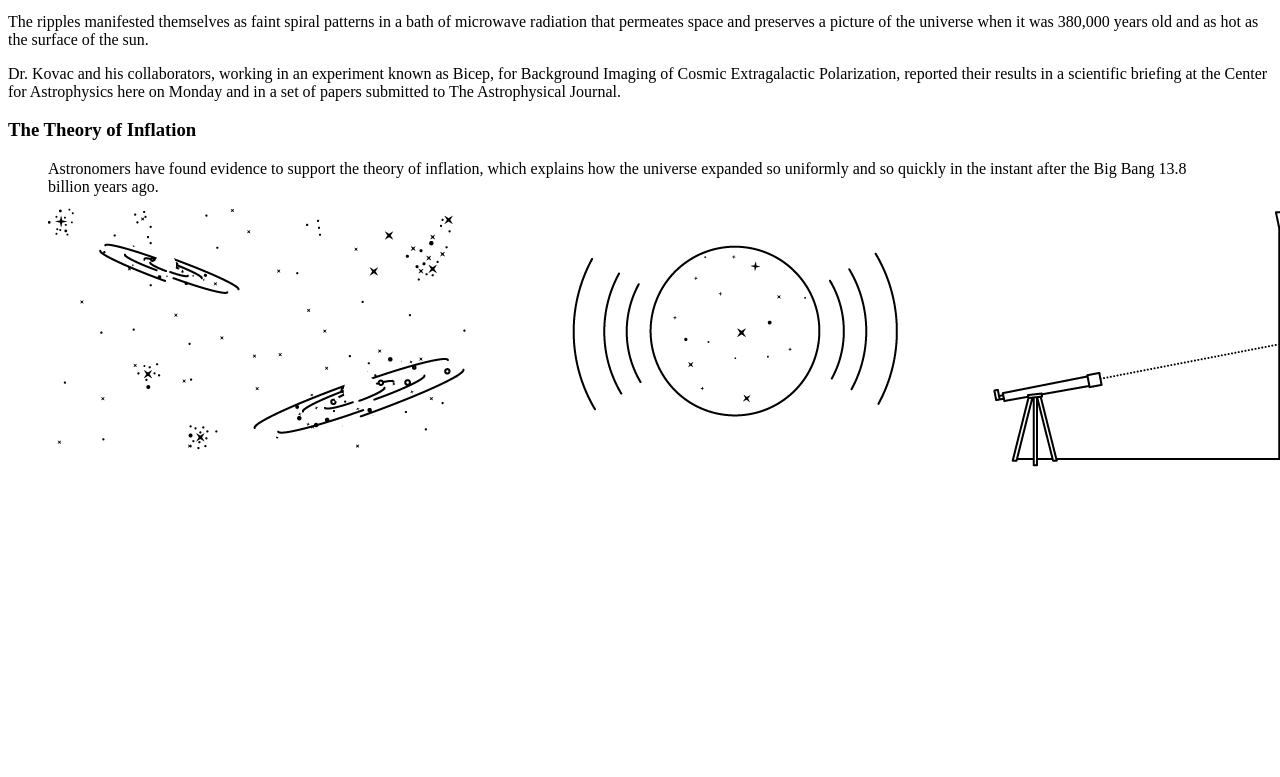
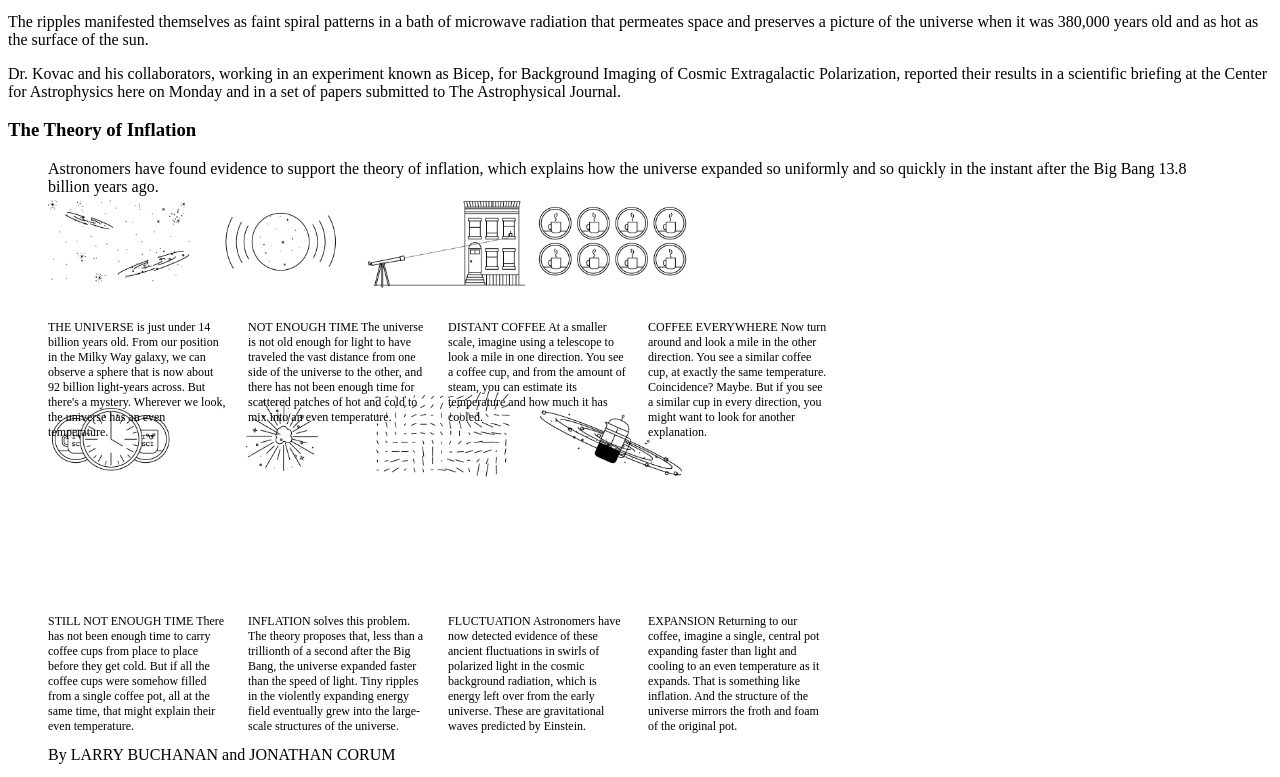
Before and after one commit to patrikis-angelos/Patrick-Saima, a plain HTML site: page article.html in a window 1280 px wide. Shown: the part 1161-1938 px from the top of the page. Drawn offline with Linux system fonts and the light colour scheme.

Commit message:
Inflation flex box

```diff
--- a/article.html
+++ b/article.html
@@ -9,6 +9,7 @@
     <article>
     <h1>Space Ripples Reveal Big Bang's Smoking Gun</h1>
 
+    <section>
         <figure>
             <img id = "main_img" src="images/18cosmos-superJumbo.jpg">
             <figcaption>Alan Guth was one of the first physicists to hypothesize the existence of inflation, which explains how the universe expanded so uniformly and so quickly in the instant after the Big Bang 13.8 billion years ago.Credit...Rick Friedman for The New York Times</figcaption>
@@ -37,10 +38,21 @@
         <p>He continued, “This is a signal from the very earliest universe, sending a telegram encoded in gravitational waves.”</p>
         <p>The ripples manifested themselves as faint spiral patterns in a bath of microwave radiation that permeates space and preserves a picture of the universe when it was 380,000 years old and as hot as the surface of the sun.</p>
         <p>Dr. Kovac and his collaborators, working in an experiment known as Bicep, for Background Imaging of Cosmic Extragalactic Polarization, reported their results in a scientific briefing at the Center for Astrophysics here on Monday and in a set of papers submitted to The Astrophysical Journal.</p>
+    </section>
+    <section>
         <h3>The Theory of Inflation</h3>
         <figure>
             <figcaption>Astronomers have found evidence to support the theory of inflation, which explains how the universe expanded so uniformly and so quickly in the instant after the Big Bang 13.8 billion years ago.</figcaption>
-        <img src="images/img1.png">
+            <div id="Inflation">
+                <p>THE UNIVERSE  is just under 14 billion years old. From our position in the Milky Way galaxy, we can observe a sphere that is now about 92 billion light-years across. But there's a mystery. Wherever we look, the universe has an even temperature.</p>
+                <p>NOT ENOUGH TIME  The universe is not old enough for light to have traveled the vast distance from one side of the universe to the other, and there has not been enough time for scattered patches of hot and cold to mix into an even temperature.</p>
+                <p>DISTANT COFFEE  At a smaller scale, imagine using a telescope to look a mile in one direction. You see a coffee cup, and from the amount of steam, you can estimate its temperature and how much it has cooled.</p>
+                <p>COFFEE EVERYWHERE  Now turn around and look a mile in the other direction. You see a similar coffee cup, at exactly the same temperature. Coincidence? Maybe. But if you see a similar cup in every direction, you might want to look for another explanation.</p>
+                <p>STILL NOT ENOUGH TIME  There has not been enough time to carry coffee cups from place to place before they get cold. But if all the coffee cups were somehow filled from a single coffee pot, all at the same time, that might explain their even temperature.</p>
+                <p>INFLATION  solves this problem. The theory proposes that, less than a trillionth of a second after the Big Bang, the universe expanded faster than the speed of light. Tiny ripples in the violently expanding energy field eventually grew into the large-scale structures of the universe.</p>
+                <p>FLUCTUATION  Astronomers have now detected evidence of these ancient fluctuations in swirls of polarized light in the cosmic background radiation, which is energy left over from the early universe. These are gravitational waves predicted by Einstein.</p>
+                <p>EXPANSION  Returning to our coffee, imagine a single, central pot expanding faster than light and cooling to an even temperature as it expands. That is something like inflation. And the structure of the universe mirrors the froth and foam of the original pot.</p>
+            </div>
             <figcaption>By LARRY BUCHANAN and JONATHAN CORUM</figcaption>
         </figure>
         <p>Dr. Kovac said the chance that the results were a fluke was only one in 10 million.</p>
@@ -64,6 +76,8 @@
         <p>Lawrence M. Krauss of Arizona State and others also emphasized the need for confirmation, noting that the new results exceeded earlier estimates based on temperature maps of the cosmic background by the European Space Agency’s Planck satellite and other assumptions about the universe.</p>
         <p>“So we will need to wait and see before we jump up and down,” Dr. Krauss said.</p>
         <p>Corroboration might not be long in coming. The Planck spacecraft will report its own findings this year. At least a dozen other teams are trying similar measurements from balloons, mountaintops and space.</p>
+    </section>
+    <section>
         <h2>Spirals in the Sky</h2>
         <p>Gravity waves are the latest and deepest secret yet pried out of the cosmic microwaves, which were discovered accidentally by Arno Penzias and Robert Wilson at Bell Labs 50 years ago. They won the Nobel Prize.</p>
         <p>Dr. Kovac has spent his career trying to read the secrets of these waves. He is one of four leaders of Bicep, which has operated a series of increasingly sensitive radio telescopes at the South Pole, where the thin, dry air creates ideal observing conditions. The others are Clement Pryke of the University of Minnesota, Jamie Bock of the California Institute of Technology and Dr. Kuo of Stanford.</p>
@@ -77,6 +91,8 @@
         <p>Detecting those spirals required measuring infinitesimally small differences in the temperature of the microwaves. The group’s telescope, Bicep2, is basically a giant superconducting thermometer.</p>
         <p>“We had no expectations what we would see,” Dr. Kovac said.</p>
         <p>The strength of the signal surprised the researchers, and they spent a year burning up time on a Harvard supercomputer, making sure they had things right and worrying that competitors might beat them to the breakthrough.</p>
+    </section>
+    <section>
         <h2>A Special Time</h2>
         <p>The data traced the onset of inflation to a time that physicists like Dr. Guth, staying up late in his Palo Alto house 35 years ago, suspected was a special break point in the evolution of the universe.</p>
         <p>Physicists recognize four forces at work in the world today: gravity, electromagnetism, and strong and weak nuclear forces. But they have long suspected that those are simply different manifestations of a single unified force that ruled the universe in its earliest, hottest moments.</p>
@@ -91,6 +107,7 @@
         <p>So the future of the cosmos is perhaps bright and fecund, but do not bother asking about going any deeper into the past.</p>
         <p>We might never know what happened before inflation, at the very beginning, because inflation erases everything that came before it. All the chaos and randomness of the primordial moment are swept away, forever out of our view.</p>
         <p>“If you trace your cosmic roots,” said Abraham Loeb, a Harvard-Smithsonian astronomer who was not part of the team, “you wind up at inflation.”</p>
+    </section>
     <footer>A version of this article appears in print on March 18, 2014, Section A, Page 1 of the New York edition with the headline: Space Ripples Reveal Big Bang’s Smoking Gun.
         <a href="">Order Reprints</a> | <a href="">Today’s Paper</a> | <a href="">Subscribe</a></footer>
 </article>
@@ -116,7 +133,6 @@
     <a href="">Site Map</a>
     <a href="">Help</a>
     <a href="">Subscriptions</a>
-
 </footer>
 
 </body>
--- a/styles.css
+++ b/styles.css
@@ -1,7 +1,37 @@
-
-
 #main_img{
     width: 60vw;
     display:block;
     margin:0 auto;
 }
+
+footer{
+    display:flex;
+    justify-content:space-between;
+}
+
+#Inflation{
+    width:50vw;
+    height:550px;
+    min-width: 800px;
+
+    background-image: url("images/img1.png");
+    background-size: 50vw auto;
+    background-repeat: no-repeat;
+
+    display:flex;
+    flex-wrap: wrap;
+    align-content: flex-end;
+}
+
+@media (max-width:1200px){
+    #Inflation{
+        background-size: 800px auto;
+    }
+}
+
+#Inflation p{
+    font-size: 12px;
+    flex:0 1 calc(25% - 20px);
+    padding-top:150px;
+    padding-right:20px;
+}
```
Lines whose indentation alone changed are shown as unchanged.
